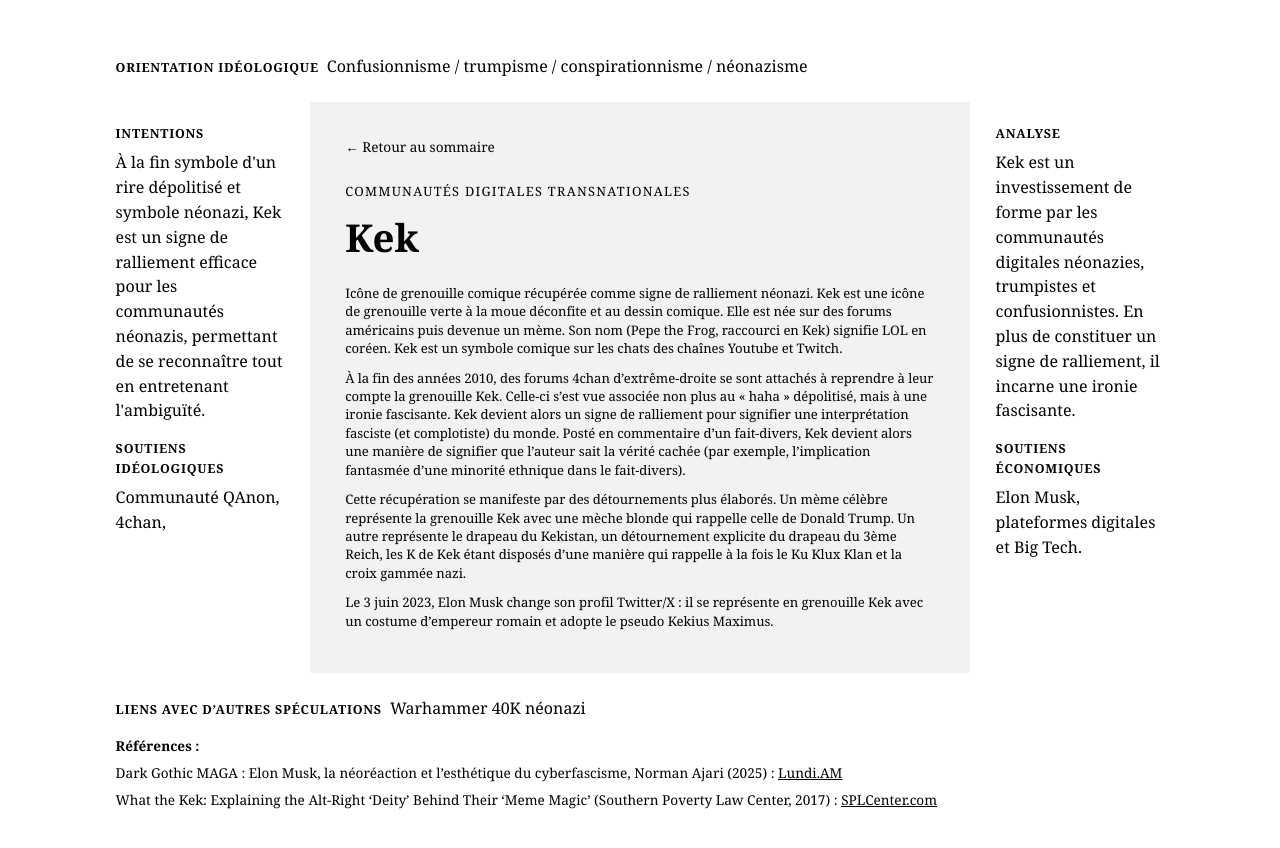
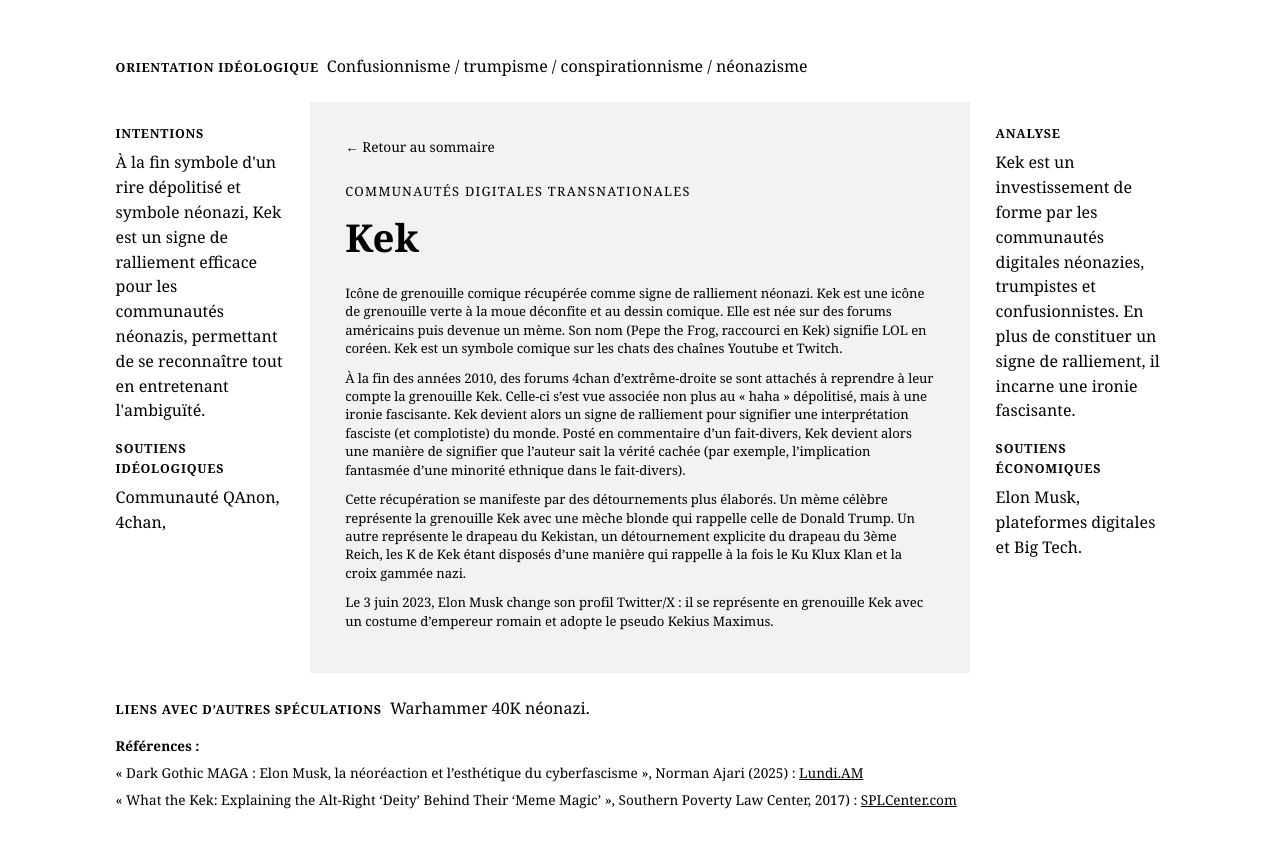
Before and after one commit to encycloreac/encycloreac.github.io, a Jekyll site: the page built from _entries/kek.md, in a window 1280 px wide. Shown: the top 848 px of the page. Built offline with Jekyll 4.4.1, drawn with Linux system fonts in a browser that asks for light colours.

Commit message:
Fix formatting issues in kek.md
Corrected punctuation and formatting in references and links.

```diff
--- a/_entries/kek.md
+++ b/_entries/kek.md
@@ -6,12 +6,12 @@ intentions: "À la fin symbole d'un rire dépolitisé et symbole néonazi, Kek e
 analyse: "Kek est un investissement de forme par les communautés digitales néonazies, trumpistes et confusionnistes. En plus de constituer un signe de ralliement, il incarne une ironie fascisante."
 soutiens_ideologiques: "Communauté QAnon, 4chan, "
 soutiens_economiques: "Elon Musk, plateformes digitales et Big Tech."
-liens_autres: "Warhammer 40K néonazi"
+liens_autres: "Warhammer 40K néonazi."
 references:
-  - texte: "Dark Gothic MAGA : Elon Musk, la néoréaction et l’esthétique du cyberfascisme, Norman Ajari (2025)"
+  - texte: "« Dark Gothic MAGA : Elon Musk, la néoréaction et l’esthétique du cyberfascisme », Norman Ajari (2025)"
     url: "https://lundi.am/Dark-Gothic-MAGA-Elon-Musk-la-neoreaction-et-l-esthetique-du-cyberfascisme"
     label: "Lundi.AM"
-  - texte: "What the Kek: Explaining the Alt-Right ‘Deity’ Behind Their ‘Meme Magic’ (Southern Poverty Law Center, 2017)"
+  - texte: "« What the Kek: Explaining the Alt-Right ‘Deity’ Behind Their ‘Meme Magic’ », Southern Poverty Law Center, 2017)"
     url: "https://www.splcenter.org/resources/hatewatch/what-kek-explaining-alt-right-deity-behind-their-meme-magic/"
     label: "SPLCenter.com"
 ---
```
